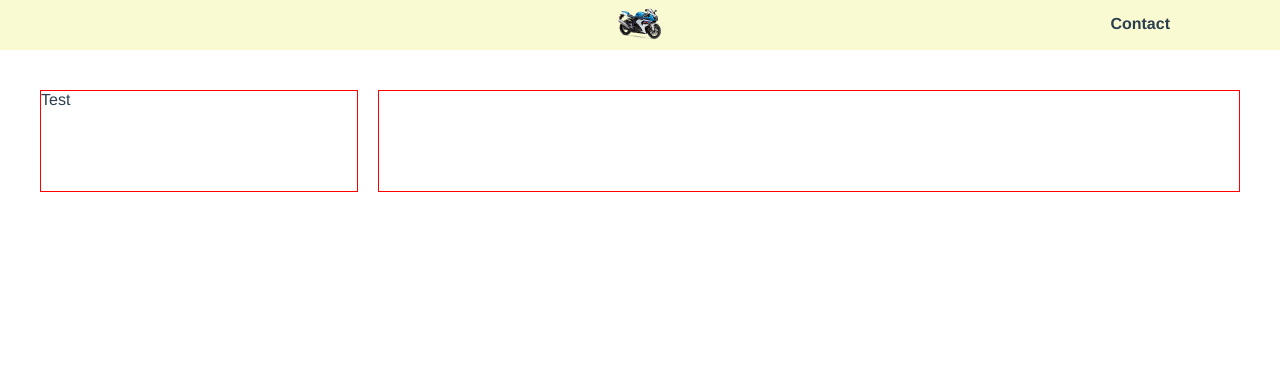
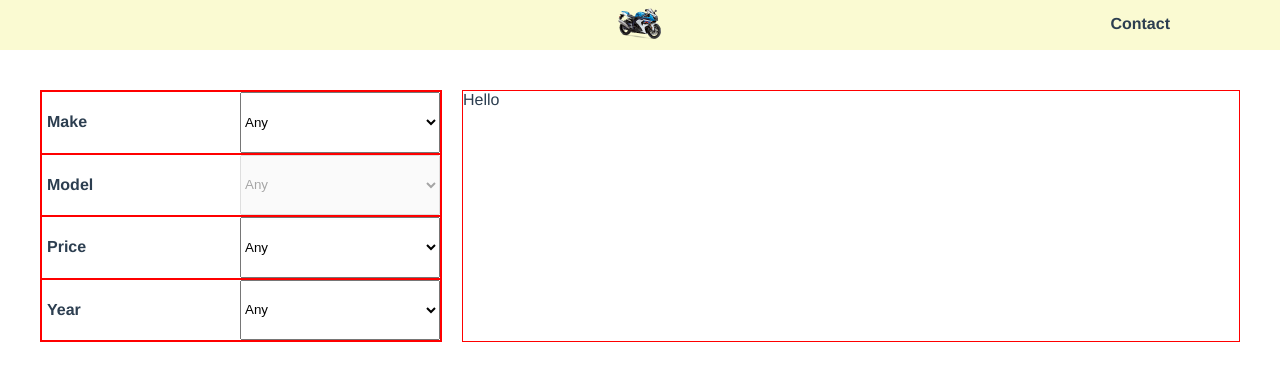
Before and after one commit to MrLaam/A2-Bikes, a Vue app: page / in a window 1280 px wide. Shown: the top 380 px of the page. Built offline with nearby package versions, Linux system fonts and the light colour scheme.

Commit message:
Started to add logic for selecting make and model

```diff
--- a/package.json
+++ b/package.json
@@ -13,6 +13,7 @@
   },
   "devDependencies": {
     "@vue/cli-plugin-babel": "^4.0.0",
+    "@vue/cli-plugin-vuex": "^4.0.5",
     "@vue/cli-service": "^4.0.0",
     "sass": "^1.19.0",
     "sass-loader": "^8.0.0",
--- a/src/App.vue
+++ b/src/App.vue
@@ -6,7 +6,7 @@
       <FilterContainer></FilterContainer>
       </div>
       <div class="right-container">
-
+        <div>Hello</div>
       </div>
     </div>
   </div>
@@ -36,18 +36,18 @@ export default {
 .main-container {
   margin: 30px;
   display: flex;
+  justify-content: space-between;
 }
 
 .left-container {
-  height: 100px;
   margin: 10px;
   border: 1px solid red;
-  flex-grow: 1
+  flex: 0 0 25em;
 }
 
 .right-container {
   margin: 10px;
   border: 1px solid red;
-  flex-grow: 3
+  flex: 1;
 }
 </style>
--- a/src/components/FilterCategory.vue
+++ b/src/components/FilterCategory.vue
@@ -1,14 +1,55 @@
 <template>
-
+  <div class="category-container" v-if="(filter.type === 'other' || filter.type === 'make') || (filter.name === 'Model' && selectedMake === '') || (selectedMake === filter.name)">
+    <div class="category-title-container">
+    <h4 class="category-title" v-if="filter.type !== 'model'">{{filter.name}}</h4>
+    <h4 class="category-title" v-if="filter.type === 'model'">Model</h4>
+    </div>
+    <select :disabled="filter.type !== 'other' && filter.type !== 'make' && (filter.type === 'model' && selectedMake === '')" @change="onFilterSelect($event, filter)" class="category-dropdown">
+      <option value="" disabled selected>Any</option>
+      <option v-for="value in filter.values" v-bind:key="value">{{value}}</option>
+    </select>
+  </div>
 </template>
 
 <script>
+import { mapGetters } from 'vuex'
+
 export default {
   name: 'FilterCategory',
+  props: ["filter"],
+  methods: {
+    onFilterSelect(event, filter) {
+      if(filter.type === 'make') {
+        this.$store.commit("setMake", event.target.value)
+      }
+    }
+  },
+  computed: {
+    ...mapGetters({
+      selectedMake: 'getMake'
+    })
+  }
 }
+
 </script>
 
 <!-- Add "scoped" attribute to limit CSS to this component only -->
 <style scoped lang="scss">
+.category-container {
+border: 1px solid red;
+display: flex;
+}
 
+.category-title-container {
+  flex: 1;
+
+}
+
+.category-title {
+  padding: 0 0 0 5px;
+}
+
+.category-dropdown {
+  flex: 1;
+}
 </style>
--- a/src/components/FilterContainer.vue
+++ b/src/components/FilterContainer.vue
@@ -1,14 +1,27 @@
 <template>
-<div>Test</div>
+  <div>
+    <FilterCategory v-for="filter in filters" v-bind:key="filter.name" :filter=filter></FilterCategory>
+  </div>
 </template>
 
 <script>
 import FilterCategory from './FilterCategory.vue'
+import { mapGetters } from 'vuex'
 
 export default {
   name: 'FilterContainer',
   components: {
     FilterCategory
+  },
+  computed: {
+    ...mapGetters({
+      filters: 'getFilters'
+    })
+  },
+  methods: {
+    updateBikes() {
+      this.$store.commit("setBikes", 14);
+    }
   }
 }
 </script>
--- a/src/main.js
+++ b/src/main.js
@@ -1,8 +1,10 @@
 import Vue from 'vue'
 import App from './App.vue'
+import store from './store'
 
 Vue.config.productionTip = false
 
 new Vue({
-  render: h => h(App),
+  store,
+  render: h => h(App)
 }).$mount('#app')
--- /dev/null
+++ b/src/store/index.js
@@ -0,0 +1,78 @@
+import Vue from 'vue'
+import Vuex from 'vuex'
+
+Vue.use(Vuex)
+
+export default new Vuex.Store({
+  state: {
+    filters : [
+      {
+        type: "make",
+        name: "Make",
+        values: ["BMW", "KTM", "Yamaha"]
+      },
+      {
+        type: "model",
+        name: "Model",
+        values: []
+      },
+      {
+        type: "model",
+        name: "BMW",
+        values: ["G310R", "G310GS"]
+      },
+      {
+        type: "model",
+        name: "KTM",
+        values: ["Duke 125", "RC390"]
+      },
+      {
+        type: "model",
+        name: "Yamaha",
+        values: ["R3", "R6", "R1"]
+      },
+      {
+        type: "other",
+        name: "Price",
+        values: [1234, 1233, 5515]
+      },
+      {
+        type: "other",
+        name: "Year",
+        values: [2019, 2018, 2017]
+      }
+    ],
+    appliedFilters : [
+      {
+        name: "Make",
+        values: ["Yamaha"]
+      }
+    ],
+    selectedMake : "",
+    selectedModel : ""
+  },
+  mutations: {
+    setMake(state, make) {
+      state.selectedMake = make;
+    },
+    setModel(state, model) {
+      state.selectedModel = model;
+    }
+  },
+  actions: {
+
+  },
+  getters: {
+    getFilters(state) {
+      return state.filters
+    },
+    getMake(state) {
+      return state.selectedMake;
+    },
+    getModel(state) {
+      return state.selectedModel;
+    }
+  },
+  modules: {
+  }
+})
```
